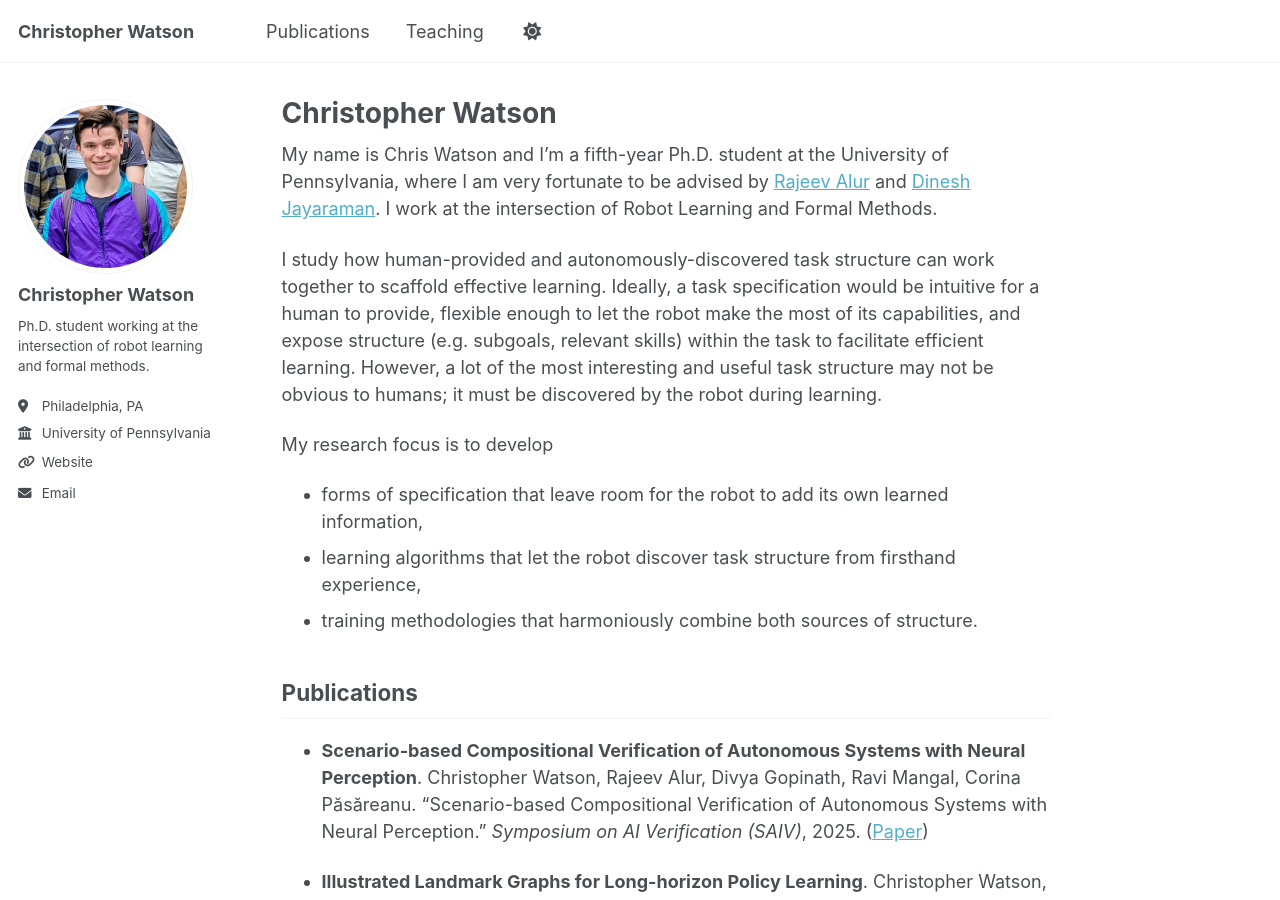
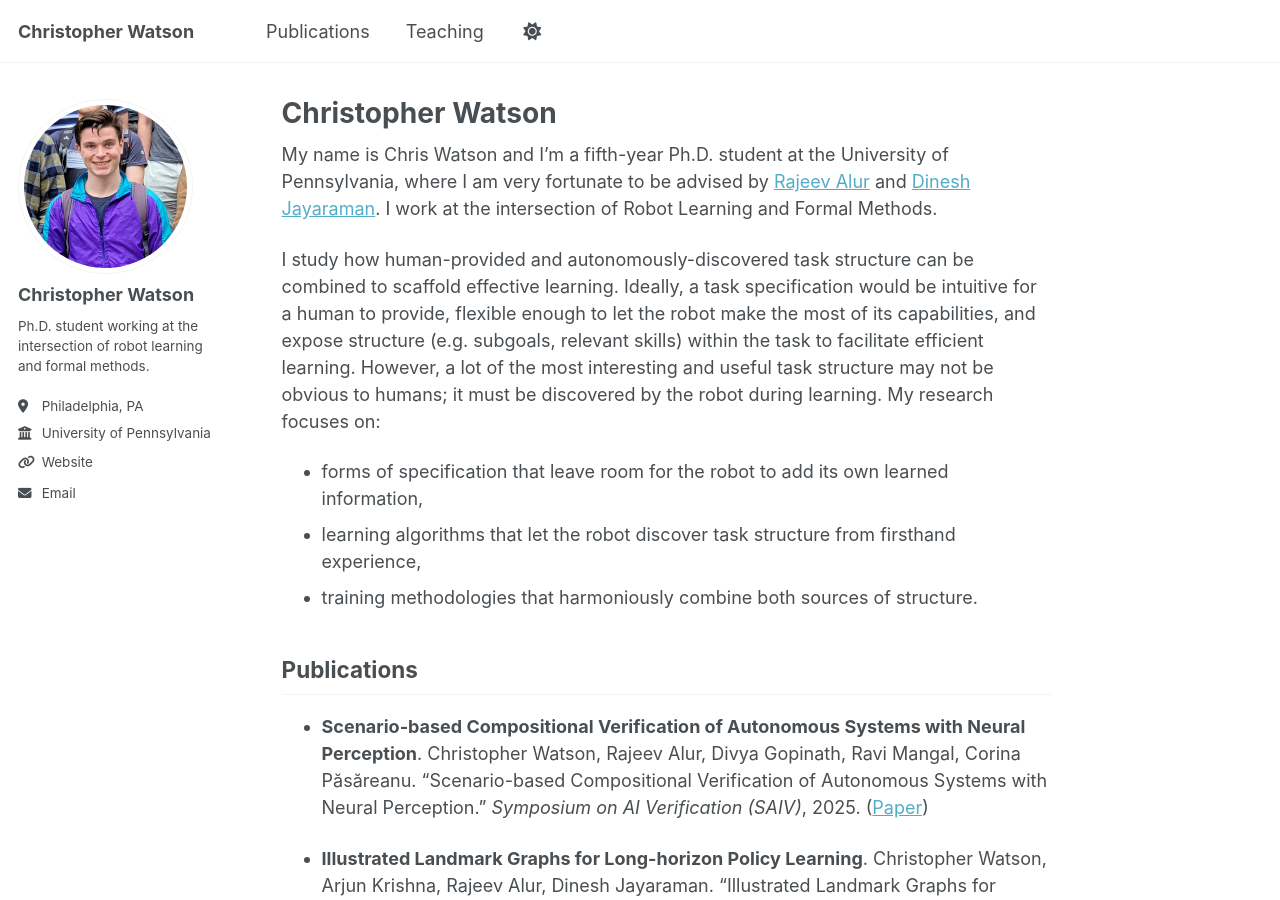
Before and after one commit to cwatson1998/chriswatson.github.io, a Jekyll site: the page built from _pages/index.md, in a window 1280 px wide and 900 px high. Built offline with Jekyll 4.4.1, drawn with Linux system fonts in a browser that asks for light colours; a script that is not in the unit is left out.

Commit message:
wording and spacing

```diff
--- a/_pages/index.md
+++ b/_pages/index.md
@@ -7,7 +7,7 @@ author_profile: true
 My name is Chris Watson and I'm a fifth-year Ph.D. student at the University of Pennsylvania, where I am very fortunate to be advised by [Rajeev Alur](https://www.cis.upenn.edu/~alur/) and [Dinesh Jayaraman](https://www.seas.upenn.edu/~dineshj/). I work at the intersection of Robot Learning and Formal Methods.
 
 
-I study how human-provided and autonomously-discovered task structure can work together to scaffold effective
+I study how human-provided and autonomously-discovered task structure can be combined to scaffold effective
 learning.
 <!-- TODO: needs a bit of work- look back at my WPE 2. -->
 Ideally, a task specification would be
@@ -15,9 +15,7 @@ intuitive for a human to provide,
 flexible enough to let the robot make the most of its capabilities,
 and expose structure (e.g. subgoals, relevant skills) within the task to facilitate efficient learning.
 However, a lot of the most interesting and useful task structure may not be obvious to humans; it must be
-discovered by the robot during learning.
-
-My research focus is to develop
+discovered by the robot during learning. My research focuses on:
 - forms of specification that leave room for the robot to add its own learned information,
 - learning algorithms that let the robot discover task structure from firsthand experience,
 - training methodologies that harmoniously combine both sources of structure.
```
